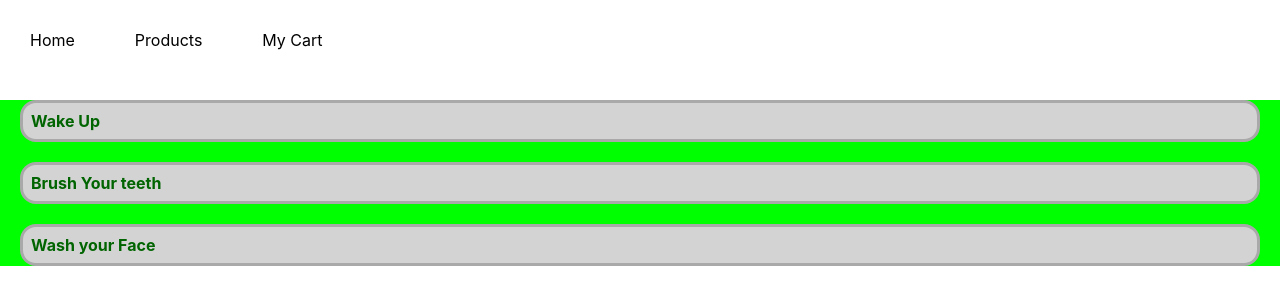
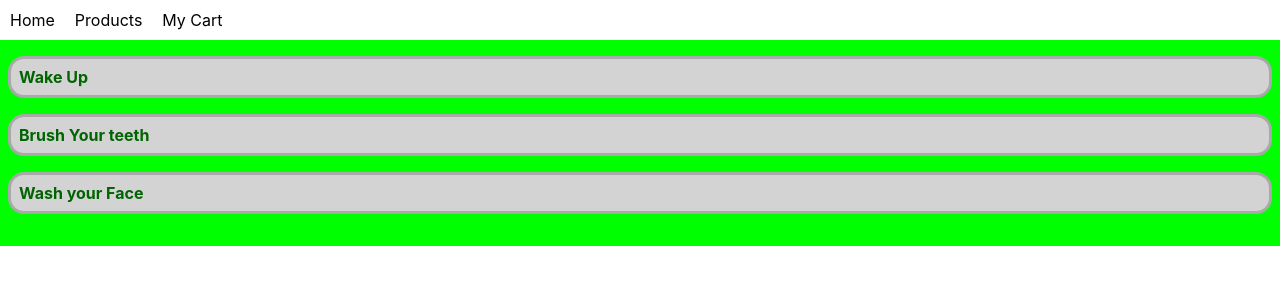
Before and after one commit to OmarThinks/React-Context-Project, a React (Create React App) app in the folder src/: page / in a window 1280 px wide. Shown: the top 304 px of the page. Built offline with nearby package versions, Linux system fonts and the light colour scheme.

Commit message:
index.css:add:styling

```diff
--- a/src/src/index.css
+++ b/src/src/index.css
@@ -1,5 +1,12 @@
+/*General*/
+
+body, html, ul, div{
+  padding: 0px;
+  margin: 0px;
+}
+
+
 body {
-  margin: 0;
   font-family: -apple-system, BlinkMacSystemFont, 'Segoe UI', 'Roboto', 'Oxygen',
     'Ubuntu', 'Cantarell', 'Fira Sans', 'Droid Sans', 'Helvetica Neue',
     sans-serif;
@@ -8,48 +15,13 @@ body {
 }
 
 
-/*
-*{
-  /*background-color: maroon;
-  margin: 0px;
-  padding: 0px;
-
-}
-
-*/
-
-
-
-body, html, ul{
-  padding: 0px;
-  margin: 0px;
-}
-
-
-
-
-div{
-  margin: 0px;
-  padding: 0px;
-}
 
 
 
 
 
 
-main{
-  display: block;
-  background-color: lime;
-}
-
-
-
-
-li{
-  display: inline-block;
-  margin: 20px;
-}
+/*Nav*/
 
 
 nav > ul >li{
@@ -59,6 +31,19 @@ nav > ul >li{
 }
 
 
+/*Main*/
+
+
+
+main{
+  display: block;
+  background-color: lime;
+  padding: 1em .5em;
+}
+
+
+
+
 
 main > ul >li{
   display: block;
@@ -66,4 +51,5 @@ main > ul >li{
   border: darkgrey 3px solid;
   border-radius: 1em;
   font-weight: bold;
+  margin-bottom: 1em;
 }
```
